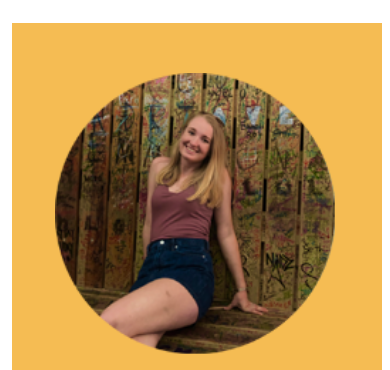
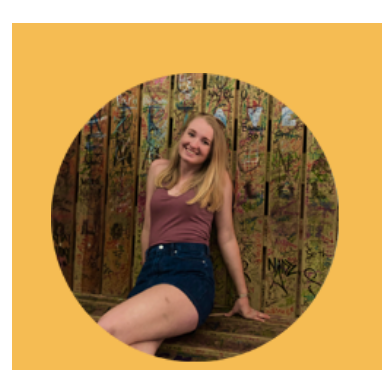
Before and after one commit to shaymcdavitt/resume, a plain HTML site: page index.html in a window 390 px wide. Shown: the top 370 px of the page. Drawn offline with nearby package versions, Linux system fonts and the light colour scheme.

Commit message:
Add files via upload

```diff
--- a/main.css
+++ b/main.css
@@ -55,7 +55,7 @@ h1{
     align-content: center;
     position: absolute;
    width: 35%;
-   height: 65%;
+   height: 600px;
    background:#f5bc53;
   }
 /*summary*/
@@ -229,7 +229,7 @@ h3{
     align-content: center;
     position: absolute;
     width: 95%;
-    height: 75%;
+    height: 650px;
     background:#f5bc53;
     }
 }
```
